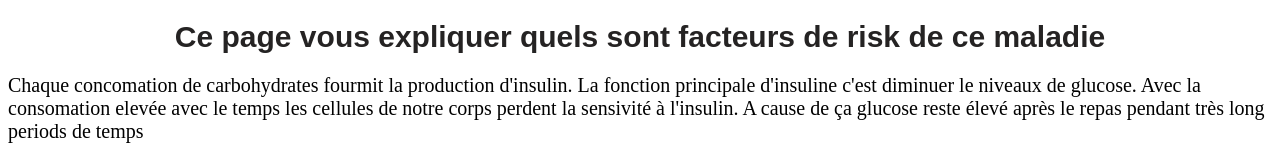
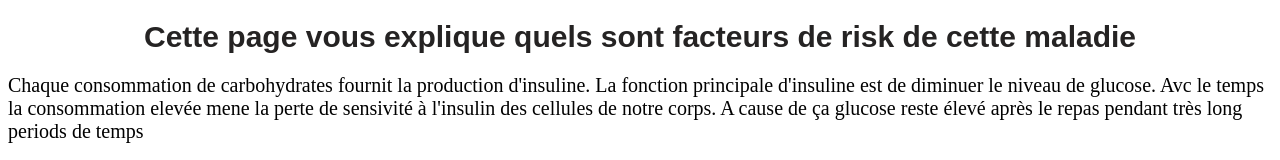
Before and after one commit to JuliaMazu/bien.github.io, a plain HTML site: page diabetes.html in a window 1280 px wide. Shown: the top 160 px of the page. Drawn offline with Linux system fonts and the light colour scheme; grey boxes are pictures that could not be loaded.

Commit message:
Update diabetes.html

```diff
--- a/diabetes.html
+++ b/diabetes.html
@@ -7,8 +7,8 @@
 </head>
 
 <body>
- <h1> Ce page vous expliquer quels sont facteurs de risk de ce maladie </h1>
-    <p> Chaque concomation de carbohydrates fourmit la production d'insulin. La fonction principale d'insuline c'est diminuer le niveaux de glucose. Avec la consomation elevée avec le temps les cellules de notre corps perdent la sensivité à l'insulin. A cause de ça glucose reste élevé après le repas pendant très long periods de temps   </p>
+ <h1> Cette page vous explique quels sont facteurs de risk de cette maladie </h1>
+    <p> Chaque consommation de carbohydrates fournit la production d'insuline. La fonction principale d'insuline est de diminuer le niveau de glucose. Avc le temps la consommation elevée mene la perte de sensivité à l'insulin des cellules de notre corps. A cause de ça glucose reste élevé après le repas pendant très long periods de temps   </p>
       <div style="display: flex; justify-content: center; align-items: center;">
         <img src="https://i.pinimg.com/originals/0c/28/a1/0c28a15132410b0f26e4f8fc6c4cbe38.gif" alt="Your Alt Text">
       </div>
```
